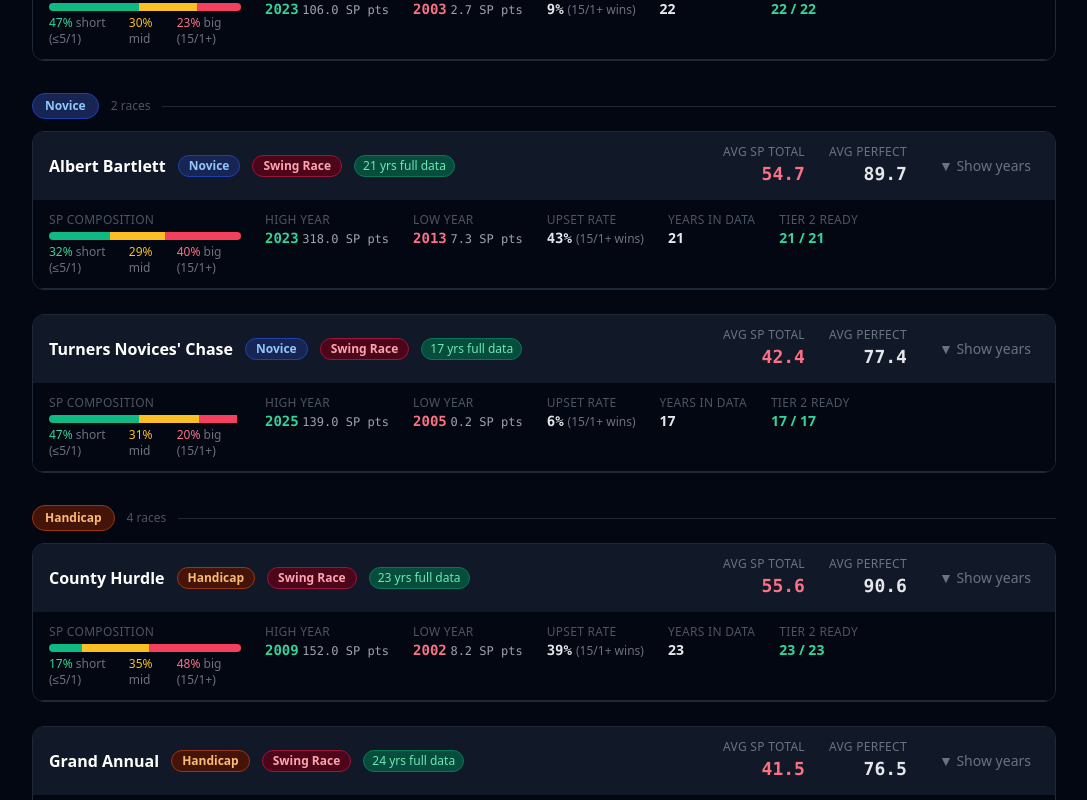
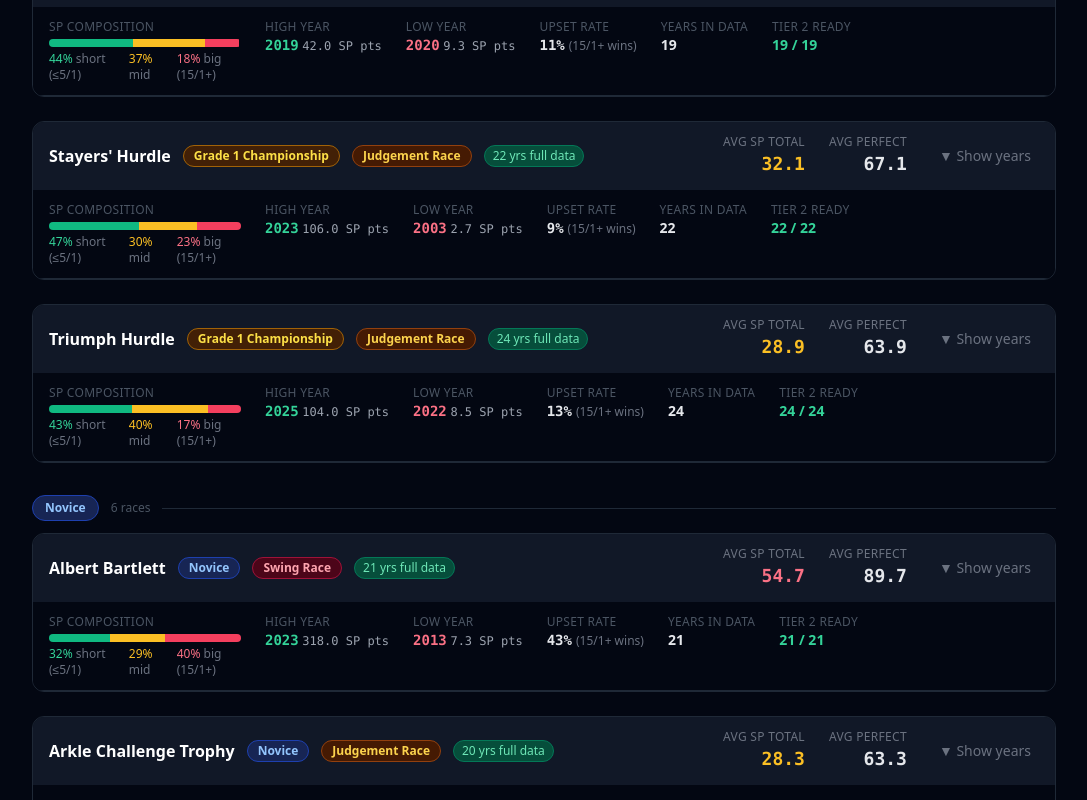
Before and after one commit to brianbees/cheltenham, a React (Vite) app: page /backtester in a window 1280 px wide. Shown: the part 1140-1940 px from the top of the page, without its empty margins (96-1183 px from the left). Built offline with nearby package versions, Linux system fonts and the light colour scheme.

Commit message:
feat: backtester shows all races from historicalData dynamically

```diff
--- a/src/components/BacktesterPanel.jsx
+++ b/src/components/BacktesterPanel.jsx
@@ -410,26 +410,22 @@
 }
 
 // ── Page ──────────────────────────────────────────────────────────────────────
-const RACE_NAMES = [
-  // Friday (Gold Cup Day) races
-  'Triumph Hurdle',
-  'County Hurdle',
-  'Albert Bartlett',
-  'Gold Cup',
-  'Foxhunter Chase',
-  'Hunters Chase',
-  'Mares Chase',
-  'Martin Pipe',
-  'Grand Annual',
-  // Thursday (St Patrick's Day) races — 2022 onwards
-  "Turners Novices' Chase",
-  'Pertemps Final',
-  'Ryanair Chase',
-  "Stayers' Hurdle",
-  'Plate Handicap Chase',
-  "Dawn Run Mares' Hurdle",
-  'Kim Muir',
-];
+// ── Race list: all distinct race names from historicalData ───────────────────
+const RACE_NAMES = (() => {
+  const seen = new Set();
+  for (const yearData of Object.values(historicalData)) {
+    if (!Array.isArray(yearData.races)) continue;
+    for (const race of yearData.races) seen.add(race.raceName);
+  }
+  // Sort: by category order first, then alphabetically within category
+  const catOrder = ['Grade 1 Championship', 'Novice', 'Handicap', 'Mares', 'Specialist', 'Historical', 'Other'];
+  return [...seen].sort((a, b) => {
+    const ca = RACE_CATEGORY[a] || 'Other';
+    const cb = RACE_CATEGORY[b] || 'Other';
+    const ci = catOrder.indexOf(ca) - catOrder.indexOf(cb);
+    return ci !== 0 ? ci : a.localeCompare(b);
+  });
+})();
 
 const CATEGORY_ORDER = [
   'Grade 1 Championship',
```
